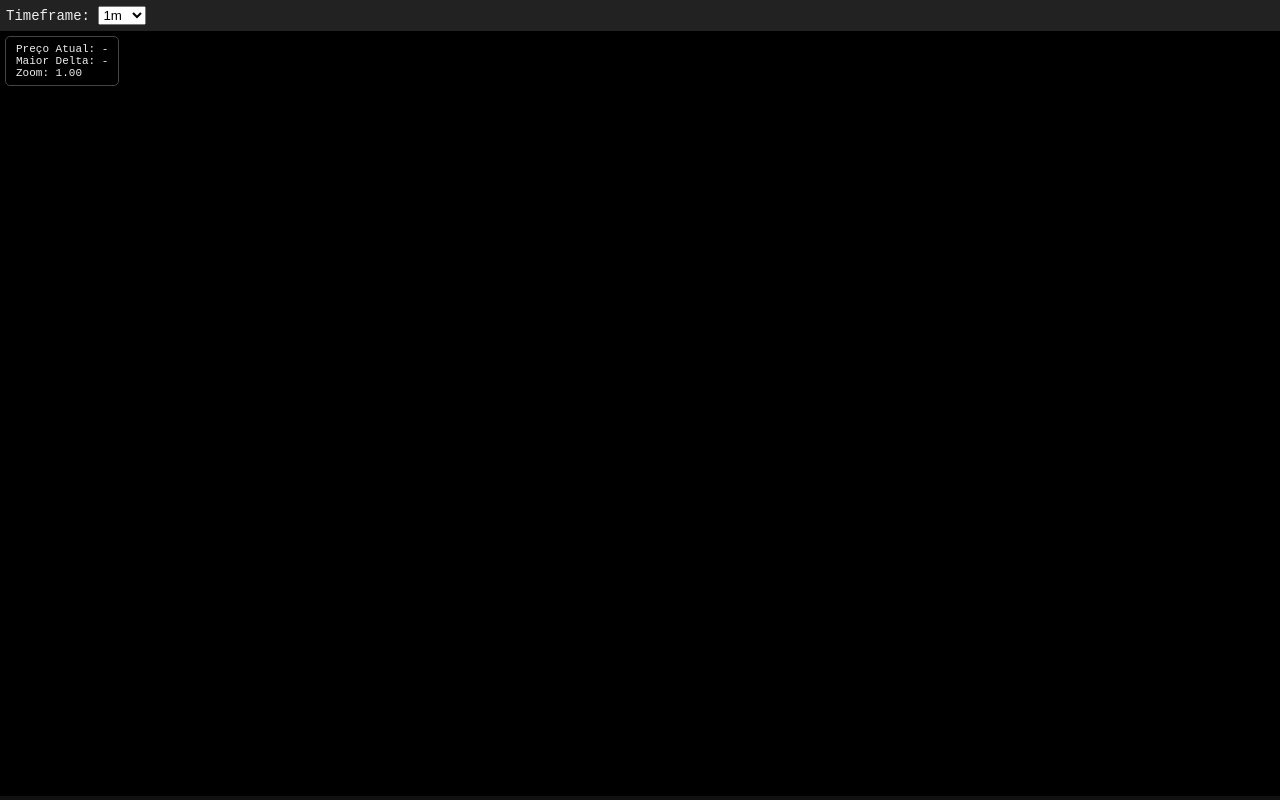
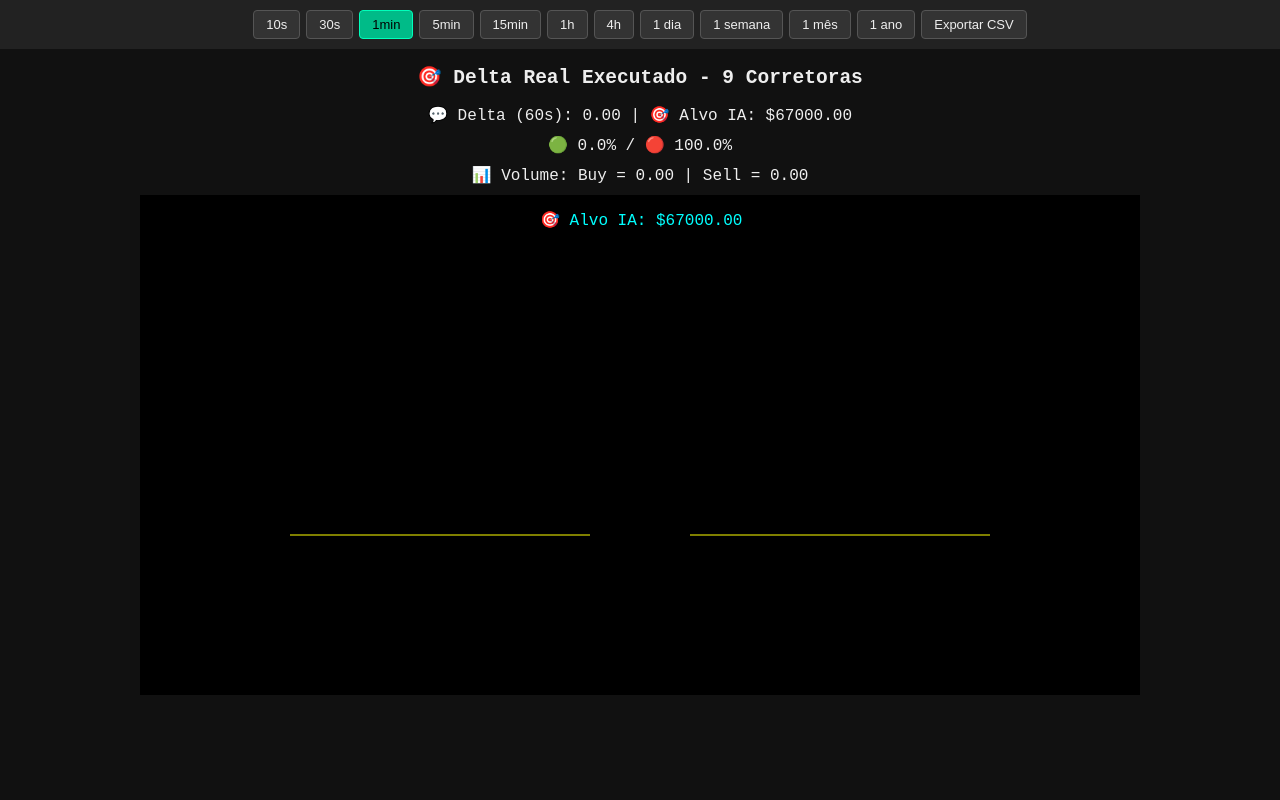
Before and after one commit to ericao6/binance.btc, a plain HTML site: page index.html in a window 1280 px wide. Drawn offline with Linux system fonts and the light colour scheme.

Commit message:
Update index.html
Visual novo

```diff
--- a/index.html
+++ b/index.html
@@ -1,249 +1,194 @@
-<!DOCTYPE html>
-<html lang="pt-BR">
+<!DOCTYPE html><html lang="pt-BR">
 <head>
   <meta charset="UTF-8" />
-  <meta name="viewport" content="width=device-width, initial-scale=1.0, maximum-scale=1.0, user-scalable=no" />
-  <title>Gráfico Binance + SuperDOM + Informações</title>
+  <title>Delta Real Executado - Multi Corretoras</title>
+  <meta name="viewport" content="width=device-width, initial-scale=1" />
   <style>
-    html, body {
+    body {
+      background: #111;
+      color: #eee;
+      font-family: monospace;
       margin: 0;
       padding: 0;
-      height: 100%;
-      font-family: monospace;
-      background: #111;
-      color: #eee;
+      user-select: none;
     }
     #controls {
-      padding: 6px;
+      display: flex;
+      flex-wrap: wrap;
+      justify-content: center;
+      gap: 6px;
+      padding: 10px;
       background: #222;
-      font-size: 14px;
+      position: sticky;
+      top: 0;
+      z-index: 100;
     }
-    #chartWrapper {
-      position: relative;
-      width: 100vw;
-      height: calc(100vh - 35px);
-      overflow: hidden;
+    button {
+      background: #333;
+      border: 1px solid #555;
+      color: #eee;
+      padding: 6px 12px;
+      cursor: pointer;
+      font-size: 13px;
+      border-radius: 4px;
+    }
+    button:hover, button.active {
+      background: #00bb88;
+      border-color: #00ffbb;
+      color: #000;
+    }
+    #deltaInfo, #balanceText, #volumeTotal {
+      text-align: center;
+      margin: 10px auto;
+      font-size: 16px;
     }
     canvas {
+      background: #000;
       display: block;
-      width: 100%;
-      height: 100%;
-      background: #000;
-      touch-action: pinch-zoom;
-    }
-    #domOverlay {
-      position: absolute;
-      top: 0;
-      right: 0;
-      width: 80px;
-      background: rgba(0,0,0,0.4);
-      font-size: 10px;
-      overflow-y: auto;
-      height: 100%;
-      z-index: 3;
-    }
-    .dom-line {
-      position: absolute;
-      right: 0;
-      width: 100%;
-      padding: 1px 2px;
-      text-align: right;
-    }
-    .bid-line {
-      background: rgba(0,255,0,0.1);
-    }
-    .ask-line {
-      background: rgba(255,0,0,0.1);
-    }
-    .line-label {
-      position: absolute;
-      font-size: 11px;
-      background: #000;
-      padding: 1px 3px;
-      color: white;
-      border-radius: 3px;
-      z-index: 4;
-      white-space: nowrap;
-    }
-    #infoPanel {
-      position: absolute;
-      top: 5px;
-      left: 5px;
-      background: rgba(0,0,0,0.65);
-      border: 1px solid #444;
-      padding: 6px 10px;
-      border-radius: 5px;
-      font-size: 11px;
-      z-index: 4;
+      margin: 0 auto 40px;
     }
   </style>
 </head>
 <body>
   <div id="controls">
-    Timeframe:
-    <select id="timeframe">
-      <option value="1m">1m</option>
-      <option value="5m">5m</option>
-      <option value="15m">15m</option>
-    </select>
-  </div>
-  <div id="chartWrapper">
-    <canvas id="canvas"></canvas>
-    <div id="domOverlay"></div>
-    <div id="infoPanel">
-      <div>Preço Atual: <span id="currentPrice">-</span></div>
-      <div>Maior Delta: <span id="deltaTarget">-</span></div>
-      <div>Zoom: <span id="zoomLevel">1.00</span></div>
-    </div>
-  </div>
+    <button data-window="10000">10s</button>
+    <button data-window="30000">30s</button>
+    <button data-window="60000" class="active">1min</button>
+    <button data-window="300000">5min</button>
+    <button data-window="900000">15min</button>
+    <button data-window="3600000">1h</button>
+    <button data-window="14400000">4h</button>
+    <button data-window="86400000">1 dia</button>
+    <button data-window="604800000">1 semana</button>
+    <button data-window="2592000000">1 mês</button>
+    <button data-window="31536000000">1 ano</button>
+    <button id="exportCsv">Exportar CSV</button>
+  </div>  <h2 style="text-align:center;">🎯 Delta Real Executado - 9 Corretoras</h2>
+  <div id="deltaInfo">Calculando delta real...</div>
+  <div id="balanceText"></div>
+  <div id="volumeTotal"></div>
+  <canvas id="combinedCanvas" width="1000" height="500"></canvas>  <script>
+    const canvas = document.getElementById('combinedCanvas');
+    const ctx = canvas.getContext('2d');
+    const deltaInfo = document.getElementById('deltaInfo');
+    const balanceText = document.getElementById('balanceText');
+    const volumeTotal = document.getElementById('volumeTotal');
+    const buttons = document.querySelectorAll('#controls button[data-window]');
+    const exportBtn = document.getElementById('exportCsv');
 
-  <script>
-    const canvas = document.getElementById('canvas');
-    const ctx = canvas.getContext('2d');
-    const domOverlay = document.getElementById('domOverlay');
-    const currentPriceSpan = document.getElementById('currentPrice');
-    const deltaTargetSpan = document.getElementById('deltaTarget');
-    const zoomLevelSpan = document.getElementById('zoomLevel');
-    const timeframeSelector = document.getElementById('timeframe');
+    let windowMS = 60000;
+    const trades = [];
+    const deltaHistory = [];
 
-    let price = 0;
-    let deltaMap = {};
-    let candles = [];
-    let zoom = 1;
-    let wsKline;
+    const exchanges = [
+      { name: 'Binance', url: 'wss://stream.binance.com:9443/ws/btcusdt@aggTrade', side: d => d.m ? 'sell' : 'buy', qty: d => parseFloat(d.q) },
+    ];
 
-    // URL da sua API (já configurada)
-    const apiUrl = "https://upgraded-acorn-74r6jq7g7vvcpp4j-3000.app.github.dev/enviar-dados";
-
-    function resizeCanvas() {
-      canvas.width = canvas.clientWidth;
-      canvas.height = canvas.clientHeight;
-    }
-    window.addEventListener('resize', resizeCanvas);
-    resizeCanvas();
-
-    function yPos(p) {
-      return canvas.height / 2 + (price - p) * zoom * 5;
+    function addTrade(side, qty) {
+      trades.push({ side, qty, ts: Date.now() });
     }
 
-    function drawLine(y, color, text) {
-      ctx.strokeStyle = color;
-      ctx.setLineDash([4, 4]);
-      ctx.beginPath();
-      ctx.moveTo(0, y);
-      ctx.lineTo(canvas.width, y);
-      ctx.stroke();
-      ctx.setLineDash([]);
+    function updateDelta() {
+      const now = Date.now();
+      const recentTrades = trades.filter(t => now - t.ts < windowMS);
+      while(trades.length && now - trades[0].ts > windowMS) trades.shift();
 
-      const lbl = document.createElement('div');
-      lbl.className = 'line-label';
-      lbl.innerText = text;
-      lbl.style.top = `${y}px`;
-      lbl.style.left = '5px';
-      lbl.style.color = color;
-      canvas.parentElement.appendChild(lbl);
-      setTimeout(() => lbl.remove(), 10000);
+      let buyVol = 0, sellVol = 0;
+      recentTrades.forEach(t => {
+        if (t.side === 'buy') buyVol += t.qty;
+        else sellVol += t.qty;
+      });
+
+      const delta = buyVol - sellVol;
+      deltaHistory.push({ delta, ts: now });
+      if (deltaHistory.length > 100) deltaHistory.shift();
+
+      const totalVol = buyVol + sellVol;
+      const percBuy = totalVol ? (buyVol / totalVol) * 100 : 0;
+      const percSell = 100 - percBuy;
+      const basePrice = 67000;
+      const target = basePrice + delta * 0.5;
+
+      deltaInfo.textContent = `💬 Delta (${(windowMS/1000).toFixed(0)}s): ${delta.toFixed(2)} | 🎯 Alvo IA: $${target.toFixed(2)}`;
+      balanceText.textContent = `🟢 ${percBuy.toFixed(1)}% / 🔴 ${percSell.toFixed(1)}%`;
+      volumeTotal.textContent = `📊 Volume: Buy = ${buyVol.toFixed(2)} | Sell = ${sellVol.toFixed(2)}`;
+
+      drawChart(buyVol, sellVol, target);
     }
 
-    function enviarDadosParaAPI(price, tp, target_direction) {
-      fetch(apiUrl, {
-        method: 'POST',
-        headers: { 'Content-Type': 'application/json' },
-        body: JSON.stringify({ price, tp, target_direction })
-      })
-      .then(response => response.json())
-      .then(data => console.log('Dados enviados para API:', data))
-      .catch(err => console.error('Erro enviando dados para API:', err));
+    function drawChart(buy, sell, target) {
+      ctx.clearRect(0, 0, canvas.width, canvas.height);
+      const max = Math.max(buy, sell, 1);
+      const metaBuy = buy + max * 0.2;
+      const metaSell = sell + max * 0.2;
+
+      // Barras
+      ctx.fillStyle = '#00ff88';
+      const hBuy = (buy / max) * 300;
+      ctx.fillRect(150, canvas.height - hBuy - 100, 300, hBuy);
+      ctx.fillStyle = '#ff4444';
+      const hSell = (sell / max) * 300;
+      ctx.fillRect(550, canvas.height - hSell - 100, 300, hSell);
+
+      // Linhas de meta
+      ctx.strokeStyle = '#ffff00';
+      ctx.beginPath();
+      ctx.moveTo(150, canvas.height - (metaBuy / max) * 300 - 100);
+      ctx.lineTo(450, canvas.height - (metaBuy / max) * 300 - 100);
+      ctx.stroke();
+      ctx.beginPath();
+      ctx.moveTo(550, canvas.height - (metaSell / max) * 300 - 100);
+      ctx.lineTo(850, canvas.height - (metaSell / max) * 300 - 100);
+      ctx.stroke();
+
+      // Texto alvo
+      ctx.fillStyle = '#00ffff';
+      ctx.font = '16px monospace';
+      ctx.fillText(`🎯 Alvo IA: $${target.toFixed(2)}`, 400, 30);
     }
 
-    function render() {
-      ctx.clearRect(0, 0, canvas.width, canvas.height);
-      drawLine(yPos(price), 'deepskyblue', `Preço Atual: ${price.toFixed(2)}`);
+    // WebSocket exemplo (Binance)
+    exchanges.forEach(ex => {
+      const ws = new WebSocket(ex.url);
+      ws.onmessage = e => {
+        try {
+          const d = JSON.parse(e.data);
+          const side = ex.side(d);
+          const qty = ex.qty(d);
+          if (side && qty) addTrade(side, qty);
+        } catch (err) {
+          console.error(ex.name, err);
+        }
+      };
+    });
 
-      candles.forEach((c, i) => {
-        const x = canvas.width - (candles.length - i) * 8;
-        const oY = yPos(c.o);
-        const cY = yPos(c.c);
-        const hY = yPos(c.h);
-        const lY = yPos(c.l);
-        ctx.strokeStyle = c.o > c.c ? 'red' : 'lime';
-        ctx.beginPath();
-        ctx.moveTo(x + 3, hY);
-        ctx.lineTo(x + 3, lY);
-        ctx.stroke();
-        ctx.strokeRect(x, Math.min(oY, cY), 6, Math.abs(oY - cY));
-        ctx.fillStyle = '#fff';
-        ctx.font = '8px monospace';
-        ctx.fillText(c.delta.toFixed(1), x, Math.min(oY, cY) - 4);
+    setInterval(updateDelta, 1000);
+
+    // Botões de timeframe
+    buttons.forEach(btn => {
+      btn.addEventListener('click', () => {
+        buttons.forEach(b => b.classList.remove('active'));
+        btn.classList.add('active');
+        windowMS = parseInt(btn.getAttribute('data-window'));
+        deltaHistory.length = 0;
+        trades.length = 0;
       });
+    });
 
-      let maxDelta = 0;
-      let targetPrice = 0;
-      for (let p in deltaMap) {
-        if (Math.abs(deltaMap[p]) > Math.abs(maxDelta)) {
-          maxDelta = deltaMap[p];
-          targetPrice = parseFloat(p);
-        }
-      }
-      if (targetPrice) {
-        drawLine(yPos(targetPrice), maxDelta > 0 ? 'cyan' : 'orange', `Alvo Delta: ${targetPrice}`);
-        deltaTargetSpan.innerText = `${targetPrice} (${maxDelta > 0 ? 'Buy' : 'Sell'})`;
-
-        enviarDadosParaAPI(price, targetPrice, maxDelta > 0 ? 'buy' : 'sell');
-      }
-
-      zoomLevelSpan.innerText = zoom.toFixed(2);
-      currentPriceSpan.innerText = price.toFixed(2);
-    }
-
-    function updateDOMOverlay(bids, asks) {
-      domOverlay.innerHTML = '';
-      const all = [...bids.map(b => [...b, 'bid']), ...asks.map(a => [...a, 'ask'])];
-      all.sort((a, b) => +b[0] - +a[0]).forEach(([p, v, type]) => {
-        const y = yPos(+p);
-        if (y < 0 || y > canvas.height) return;
-        const div = document.createElement('div');
-        div.className = `dom-line ${type === 'bid' ? 'bid-line' : 'ask-line'}`;
-        div.style.top = `${y}px`;
-        div.innerText = `${parseFloat(p).toFixed(2)}\n${parseFloat(v).toFixed(2)}`;
-        domOverlay.appendChild(div);
+    // Exportar CSV
+    exportBtn.addEventListener('click', () => {
+      if (!deltaHistory.length) return alert('Sem dados');
+      let csv = 'timestamp,delta\n';
+      deltaHistory.forEach(d => {
+        csv += `${new Date(d.ts).toISOString()},${d.delta}\n`;
       });
-    }
-
-    function startKlineSocket(interval) {
-      if (wsKline) wsKline.close();
-      wsKline = new WebSocket(`wss://fstream.binance.com/ws/btcusdt@kline_${interval}`);
-      wsKline.onmessage = e => {
-        const k = JSON.parse(e.data).k;
-        const delta = deltaMap[k.c] || 0;
-        candles.push({ o: +k.o, h: +k.h, l: +k.l, c: +k.c, delta });
-        if (candles.length > 150) candles.shift();
-        render();
-      };
-    }
-
-    startKlineSocket(timeframeSelector.value);
-    timeframeSelector.onchange = () => {
-      candles = [];
-      startKlineSocket(timeframeSelector.value);
-    };
-
-    const wsDepth = new WebSocket('wss://fstream.binance.com/ws/btcusdt@depth20@100ms');
-    wsDepth.onmessage = e => {
-      const d = JSON.parse(e.data);
-      updateDOMOverlay(d.bids, d.asks);
-      render();
-    };
-
-    const wsAgg = new WebSocket('wss://fstream.binance.com/ws/btcusdt@aggTrade');
-    wsAgg.onmessage = e => {
-      const d = JSON.parse(e.data);
-      price = +d.p;
-      const qty = +d.q;
-      const key = price.toFixed(2);
-      deltaMap[key] = (deltaMap[key] || 0) + (d.m ? -qty : qty);
-      render();
-    };
-  </script>
-</body>
+      const blob = new Blob([csv], {type: 'text/csv'});
+      const url = URL.createObjectURL(blob);
+      const a = document.createElement('a');
+      a.href = url;
+      a.download = `delta_${Date.now()}.csv`;
+      a.click();
+      URL.revokeObjectURL(url);
+    });
+  </script></body>
 </html>
```
